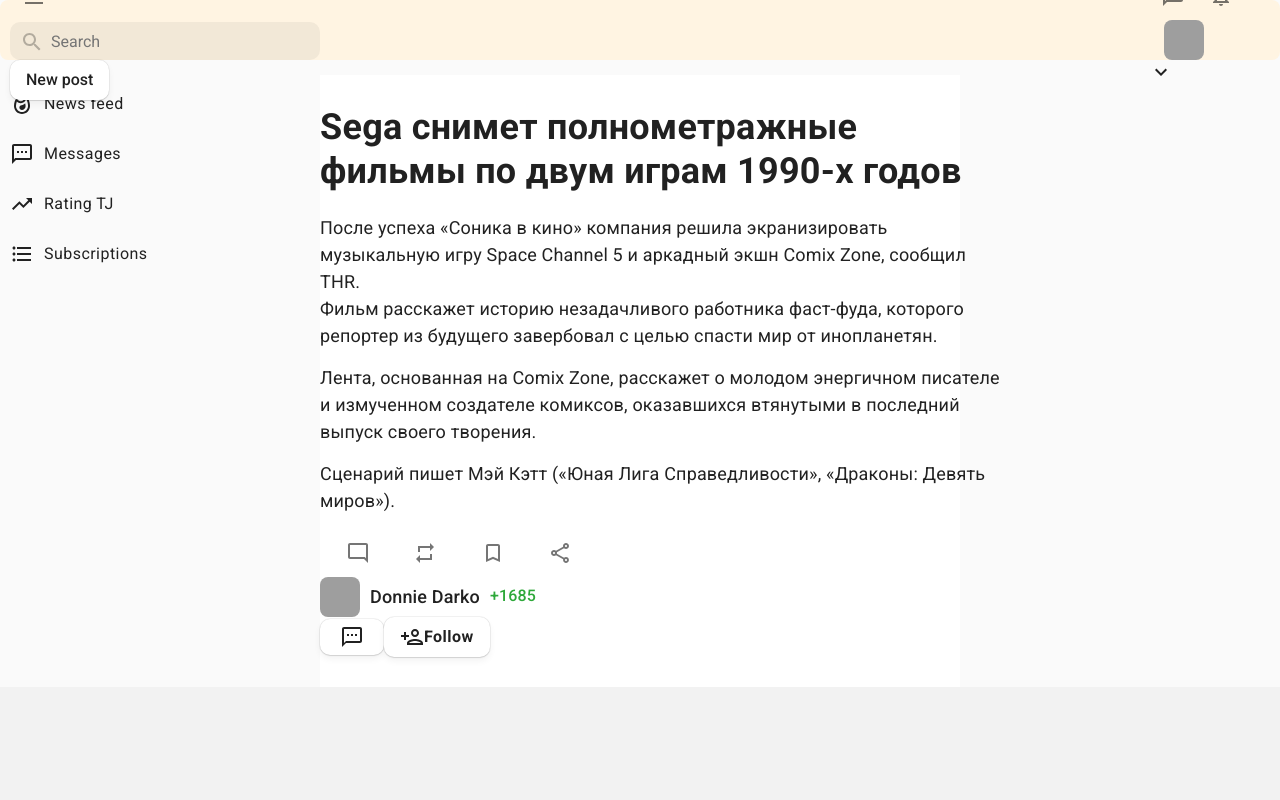
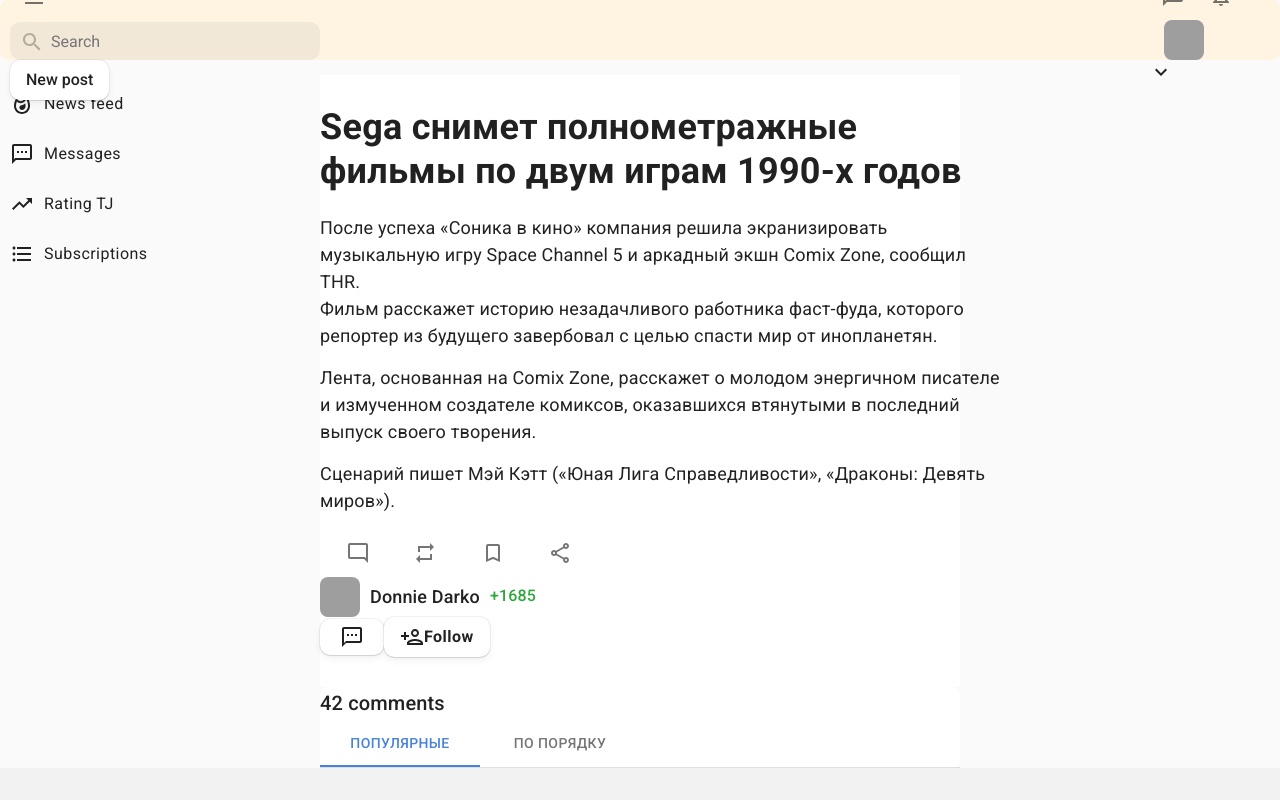
Before and after one commit to TinaGorna/tjournal, a Next.js app: page /news/news in a window 1280 px wide. Built offline with nearby package versions, Linux system fonts and the light colour scheme; grey boxes are pictures that could not be loaded.

Commit message:
slug.tsx

```diff
--- a/pages/news/[slug].tsx
+++ b/pages/news/[slug].tsx
@@ -1,11 +1,20 @@
 import * as React from "react"
 import {MainLayout} from "../../layouts/MainLayout";
 import {FullPost} from "../../components/FullPost";
+import {Divider, Paper, Tab, Tabs, Typography} from "@material-ui/core";
 
 export default function Home() {
     return (
         <MainLayout contentFullWidth>
             <FullPost/>
+            <Paper elevation={0} className="mt-40 p-30">
+                <Typography variant="h6" className="mb-20">42 comments</Typography>
+                <Tabs className="mt-20" value={0} indicatorColor="primary" textColor="primary">
+                    <Tab label="Популярные"/>
+                    <Tab label="По порядку"/>
+                </Tabs>
+                <Divider/>
+            </Paper>
         </MainLayout>
     )
 }
```
Also changed, not shown: components/CommentPost/index.tsx (+21 -1 lines).
